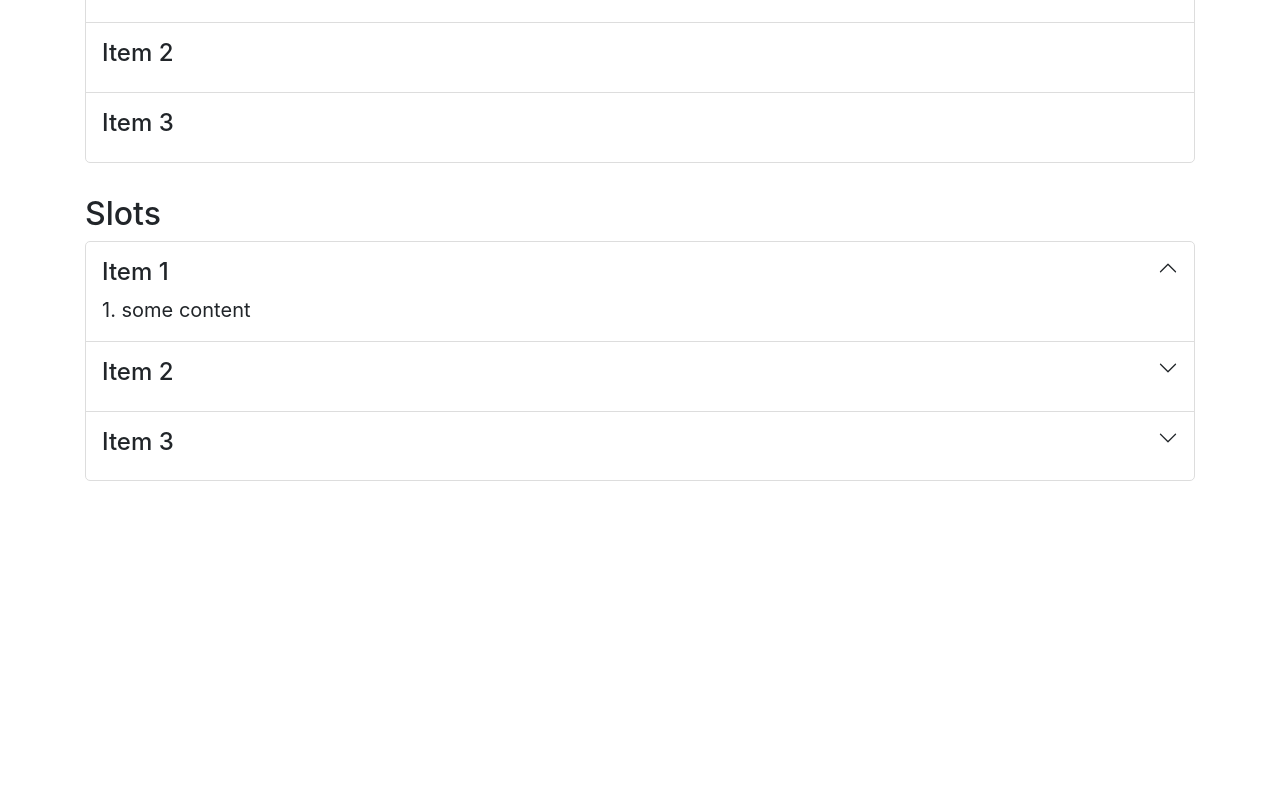
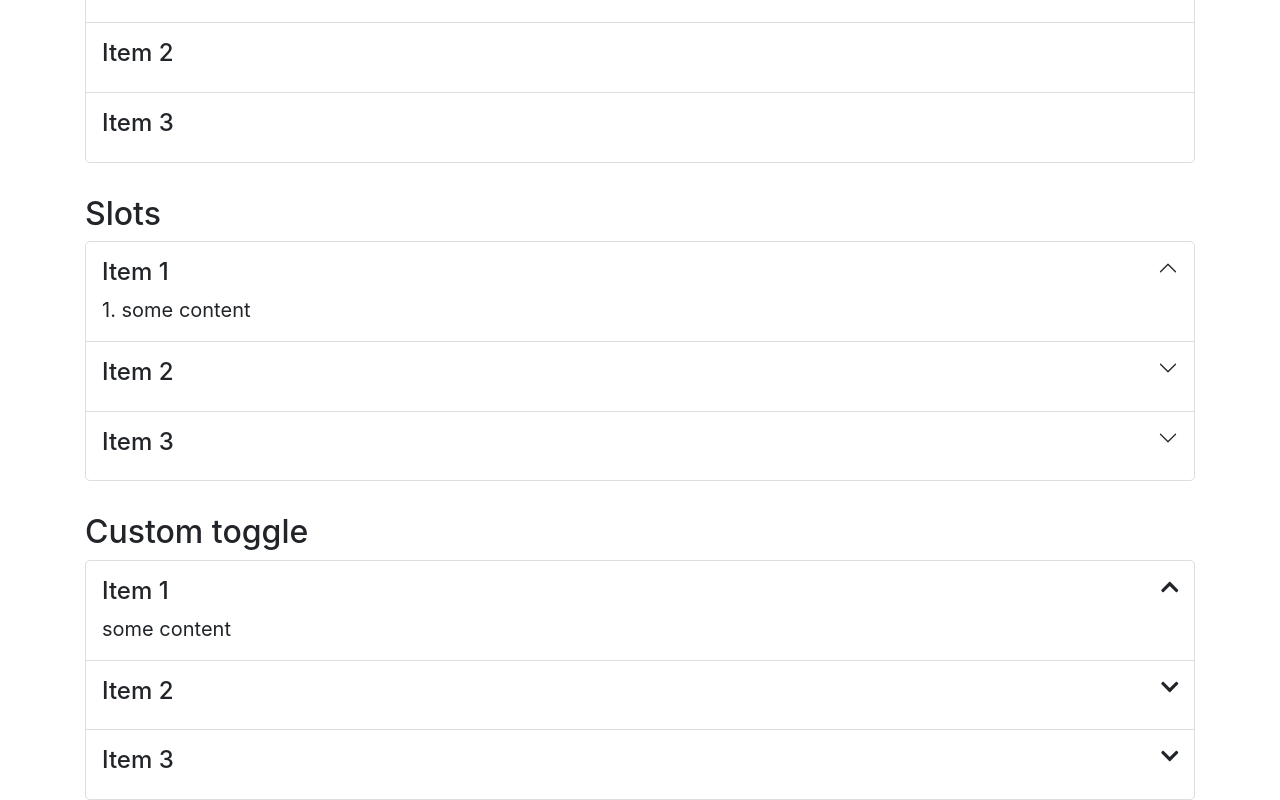
Before and after one commit to dzangolab/vue-accordion, a Vue app: page / in a window 1280 px wide. Shown: the part 581-1381 px from the top of the page. Before the commit the page ends 1062 px from the top, so only its background shows below. Built offline with nearby package versions, Linux system fonts and the light colour scheme; the HTML template or start-up script is replaced by a standard one.

Commit message:
chore: add fontawesome for custom toggle

```diff
--- a/package.json
+++ b/package.json
@@ -15,6 +15,9 @@
     "test:unit": "vue-cli-service test:unit"
   },
   "dependencies": {
+    "@fortawesome/fontawesome-svg-core": "^1.2.28",
+    "@fortawesome/free-solid-svg-icons": "^5.13.0",
+    "@fortawesome/vue-fontawesome": "^0.1.9",
     "bootstrap": "^4.4.1",
     "core-js": "^3.5.0",
     "vue": "^2.6.11"
--- a/src/App.vue
+++ b/src/App.vue
@@ -36,12 +36,29 @@
           </template>
         </Accordion>
       </section>
+
+      <section>
+        <h2>Custom toggle</h2>
+
+        <Accordion
+          :items="items"
+        >
+          <template v-slot:toggle="{active}">
+            <font-awesome-icon v-if="active" icon="chevron-up" />
+            <font-awesome-icon v-else icon="chevron-down" />
+          </template>
+        </Accordion>
+      </section>
     </main>
   </div>
 </template>
 
 <script>
+import {library} from '@fortawesome/fontawesome-svg-core'
+import {faChevronDown, faChevronUp} from '@fortawesome/free-solid-svg-icons'
 import Accordion from './components/Accordion/Index'
+
+library.add(faChevronDown, faChevronUp)
 
 export default {
 
--- a/src/main.js
+++ b/src/main.js
@@ -1,7 +1,10 @@
 import Vue from 'vue'
+import {FontAwesomeIcon} from '@fortawesome/vue-fontawesome'
 import App from './App.vue'
 
 import '@/assets/scss/app.scss'
+
+Vue.component('font-awesome-icon', FontAwesomeIcon)
 
 Vue.config.productionTip = false
 
```
Also changed, not shown: 1 other file (tests, documents, lock files or other folders).
